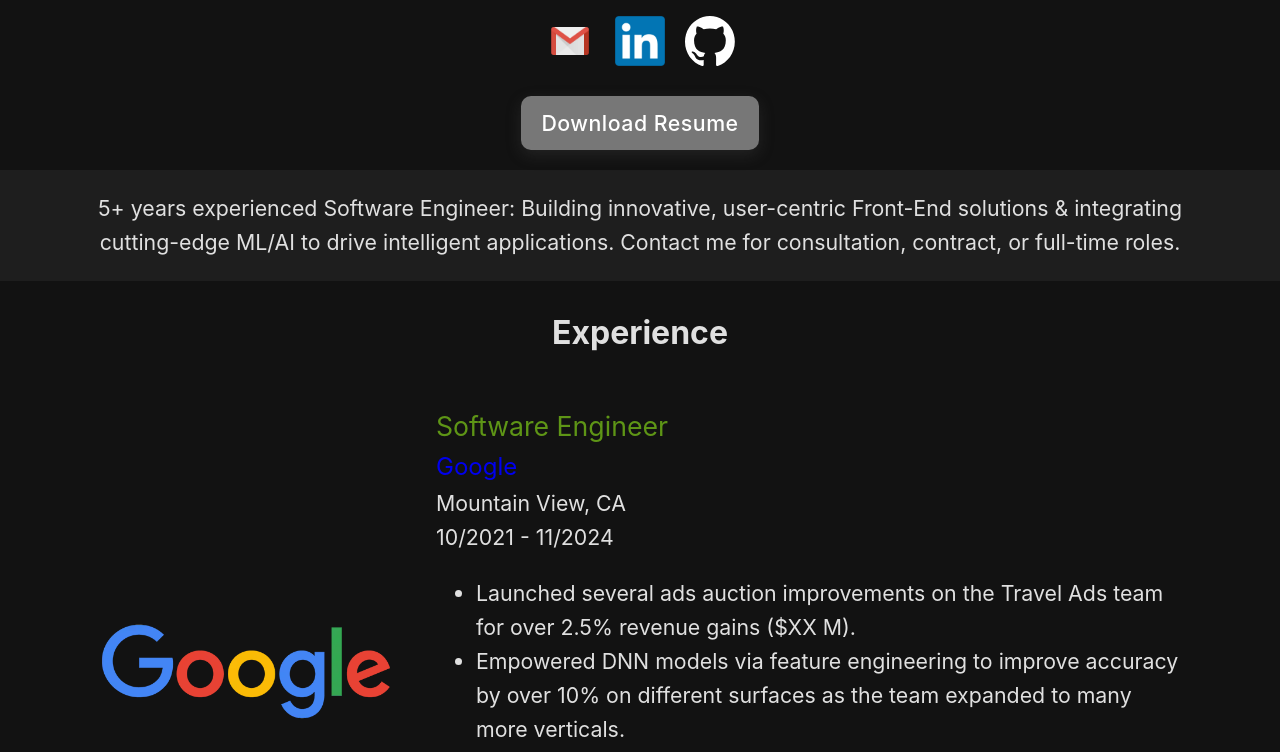
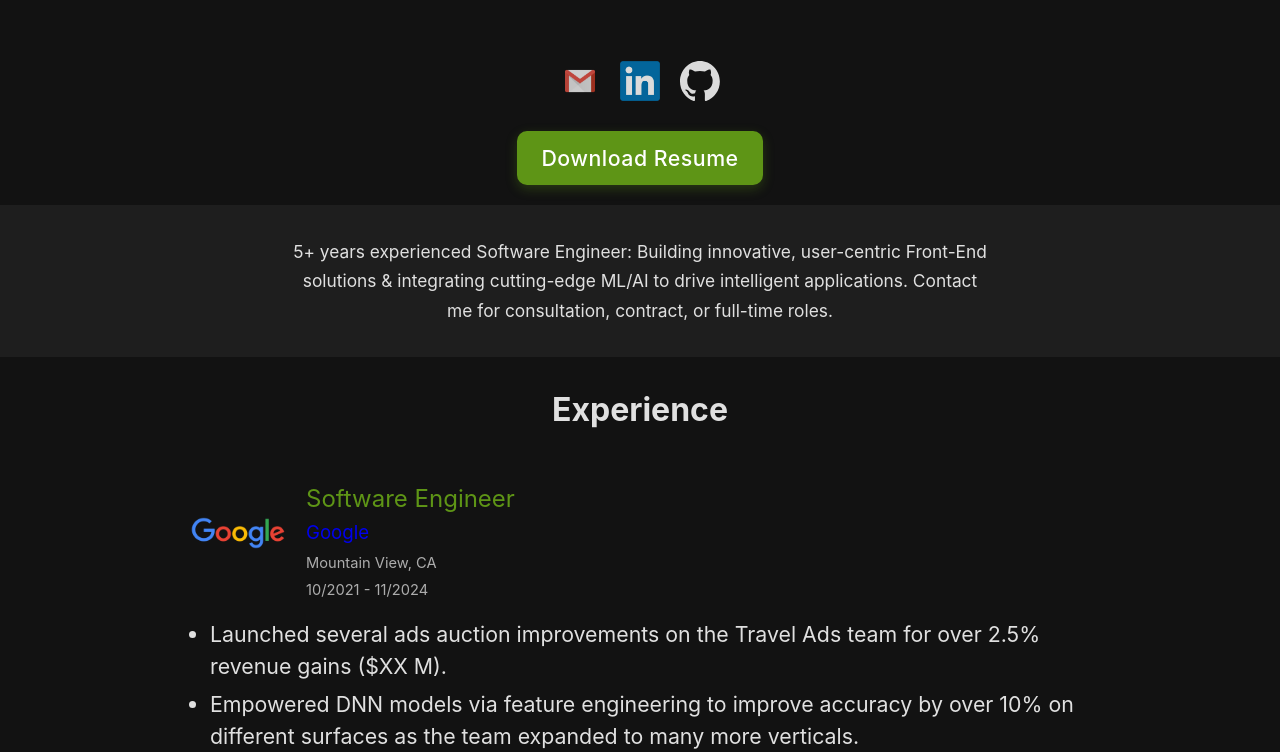
Before and after one commit to Jibram/jibram.github.io, a React (Vite) app: page / in a window 1280 px wide. Shown: the part 480-1232 px from the top of the page. Built offline with nearby package versions, Linux system fonts and the light colour scheme.

Commit message:
Redesign

```diff
--- a/src/components/Me.css
+++ b/src/components/Me.css
@@ -19,7 +19,6 @@
 }
 
 .AboutMe > .Greeting > .Name {
+  width: 100%;
   text-align: center;
-  max-width: 85%;
-  text-wrap: nowrap;
 }
--- a/src/components/Me.jsx
+++ b/src/components/Me.jsx
@@ -7,7 +7,7 @@
     <div className="AboutMe">
       <div className="Greeting">
         <img className="Me" src={content.ME.PHOTO} alt={'Me'} />
-        <h1 className="Name">{content.ME.FIRSTNAME}</h1>
+        <h1 className="Name">{content.ME.NAME}</h1>
       </div>
     </div>
   );
--- a/src/components/Resume/Contacts.css
+++ b/src/components/Resume/Contacts.css
@@ -2,11 +2,18 @@
   display: flex;
   justify-content: center;
   align-items: center;
+  gap: 20px;
   margin-top: 20px;
 }
 
 .Contact {
-  height: 50px;
-  width: 50px;
-  margin: 0px 10px 0px 10px;
+  height: 40px;
+  width: 40px;
+  opacity: 0.85;
+  transition: opacity 0.2s ease, transform 0.2s ease;
 }
+
+.Contact:hover {
+  opacity: 1;
+  transform: scale(1.15);
+}
--- a/src/components/Resume/Experiences.css
+++ b/src/components/Resume/Experiences.css
@@ -8,60 +8,71 @@
   align-items: center;
 }
 
-@media only screen and (max-width: 1199px) {
-  .Experiences > .Experience {
-    max-width: 85%;
-    width: 85%;
-    display: flex;
-    flex-direction: column;
-    align-items: center;
-  }
+.Experience {
+  width: 85%;
+  max-width: 900px;
+  padding: 24px 0;
+  border-bottom: 1px solid rgba(128, 128, 128, 0.2);
+}
 
-  .Experiences > .Experience > .ExpLogo {
-    margin-top: 20px;
-    margin-bottom: 20px;
-    margin-right: 0px;
+.Experience:last-child {
+  border-bottom: none;
+}
+
+.ExpHeader {
+  display: flex;
+  flex-direction: row;
+  align-items: flex-start;
+  gap: 20px;
+  margin-bottom: 16px;
+}
+
+.LogoLink {
+  flex-shrink: 0;
+}
+
+.Logo {
+  width: 72px;
+  height: 72px;
+  object-fit: contain;
+  border-radius: 12px;
+}
+
+@media (min-width: 768px) {
+  .Logo {
+    width: 96px;
+    height: 96px;
   }
 }
 
-@media only screen and (min-width: 1200px) {
-  .Experiences > .Experience {
-    max-width: 85%;
-    width: 85%;
-    display: flex;
-    flex-direction: row;
-    justify-content: center;
-    padding: 20px 0px 20px 0px;
-  }
-
-  .Experiences > .Experience > .ExpLogo {
-    display: flex;
-    align-items: center;
-    /*Vertical Alignment*/
-    margin-right: 40px;
-  }
+.ExpMeta {
+  display: flex;
+  flex-direction: column;
+  gap: 4px;
 }
 
-.Experiences > .Experience > .ExpLogo > .LogoWrapper {
-  display: flex;
-  justify-content: center;
-  /*Horizontal Alignment*/
+.ExpMeta > .Role {
+  color: #5e9516;
+  font-size: 18pt;
+  line-height: 1.2;
 }
 
-.Experiences > .Experience > .ExpLogo > .LogoWrapper > .Logo {
-  border-radius: 20%;
-  width: 300px;
+.ExpMeta > .Company {
+  font-size: 14pt;
 }
 
-.Experience > .ExpDescription {
-  max-width: 1000px;
+.ExpMeta > .Location,
+.ExpMeta > .Date {
+  font-size: 11pt;
+  opacity: 0.75;
 }
 
-.Experience > .ExpDescription > .Role {
-  color: #5e9516;
-  font-size: 20pt;
+.Bullets {
+  padding-left: 20px;
+  margin: 0;
 }
 
-.Experience > .ExpDescription > .Company {
-  font-size: 18pt;
+.Bullets > .Bullet {
+  margin-bottom: 6px;
+  line-height: 1.5;
 }
--- a/src/components/Resume/Experiences.jsx
+++ b/src/components/Resume/Experiences.jsx
@@ -5,34 +5,25 @@
 
 const Experience = ({ exp }) => {
   return (
-    <div className={'Experience'}>
-      <div className="ExpLogo">
-        <a className="LogoWrapper" href={exp.LINK}>
-          <img className="Logo" src={exp.LOGO} />
+    <div className="Experience">
+      <div className="ExpHeader">
+        <a href={exp.LINK} className="LogoLink">
+          <img className="Logo" src={exp.LOGO} alt={exp.COMPANY} />
         </a>
+        <div className="ExpMeta">
+          <div className="Role">{exp.ROLE}</div>
+          <div className="Company">
+            <a className="Hyperlink" href={exp.LINK}>{exp.COMPANY}</a>
           </div>
-      <div className="ExpDescription">
-        <div className="Role"> {exp.ROLE} </div>
-        <div className="Company">
-          {' '}
-          <a className="Hyperlink" href={exp.LINK}>
-            {exp.COMPANY}
-          </a>{' '}
+          <div className="Location">{exp.LOCATION}</div>
+          <div className="Date">{exp.START}{' - '}{exp.END}</div>
         </div>
-        <div className="Location"> {exp.LOCATION} </div>
-        <div className="Date">
-          {exp.START} {' - '} {exp.END}
       </div>
-        <ul>
-          {exp.INFO.map((bullet) => {
-            return (
-              <li className="Bullet" key={crypto.randomUUID()}>
-                {bullet}
-              </li>
-            );
-          })}
+      <ul className="Bullets">
+        {exp.INFO.map((bullet) => (
+          <li className="Bullet" key={crypto.randomUUID()}>{bullet}</li>
+        ))}
       </ul>
-      </div>
     </div>
   );
 };
@@ -42,14 +33,12 @@
   return (
     <div className={`Experiences ${theme}-theme`}>
       <h2 style={{ textAlign: 'center' }}>Experience</h2>
-      {content.EXPERIENCES.map((experience) => {
-        return (
+      {content.EXPERIENCES.map((experience) => (
         <Experience
           exp={experience}
           key={`exp-${experience.COMPANY}-${experience.START}`}
         />
-        );
-      })}
+      ))}
     </div>
   );
 };
--- a/src/components/Resume/Intro.css
+++ b/src/components/Resume/Intro.css
@@ -1,10 +1,14 @@
 .Intro {
   display: flex;
-  flex-direction: row;
   justify-content: center;
+  padding: 32px 0;
 }
 
 .Intro > .About {
+  max-width: 700px;
+  width: 85%;
+  font-size: 13pt;
+  line-height: 1.7;
   text-align: center;
-  max-width: 85%;
+  margin: 0;
 }
--- a/src/components/Resume/ResumeButton.css
+++ b/src/components/Resume/ResumeButton.css
@@ -1,46 +1,32 @@
-/* Modern Download Resume Button CSS */
-.ResumeDownloadButton {
-  /* Layout & Sizing */
-  text-align: center;
-  padding: 10px 20px; /* Generous padding for a comfortable click area */
-  min-width: 120px; /* Ensures a minimum width for consistency */
-
-  /* Appearance */
-  background-color: #777;
-  color: #ffffff; /* White text for contrast */
-  border: none; /* No default border */
-  border-radius: 10px; /* Slightly more rounded corners for softness */
-  cursor: pointer; /* Indicates interactivity */
-  text-decoration: none; /* Removes underline from anchor tag */
-
-  /* Typography */
-  font-weight: 500; /* Semi-bold text */
-  letter-spacing: 0.5px; /* A little space between letters for readability */
-
-  /* Shadows & Transitions for interactivity */
-  box-shadow: 0 5px 15px rgba(77, 77, 77, 0.3); /* Soft shadow for depth */
-  transition:
-    background-color 0.3s ease,
-    transform 0.2s ease,
-    box-shadow 0.3s ease; /* Smooth animations for hover/active states */
-}
-
-/* Hover effect: Subtle lift and color change */
-.ResumeDownloadButton:hover {
-  background-color: #2563eb; /* Darker blue on hover (Tailwind's blue-600) */
-  transform: translateY(-3px); /* Lifts the button slightly */
-  box-shadow: 0 8px 20px rgba(59, 130, 246, 0.4); /* More pronounced shadow */
-}
-
-/* Active effect: "Press" feeling */
-.ResumeDownloadButton:active {
-  background-color: #1d4ed8; /* Even darker blue when clicked (Tailwind's blue-700) */
-  transform: translateY(0); /* Button returns to original position */
-  box-shadow: 0 2px 8px rgba(59, 130, 246, 0.2); /* Smaller shadow */
-}
-
 .ResumeDownloadWrapper {
   margin: 20px;
   display: flex;
-  justify-content: center; /* Centers the button horizontally */
+  justify-content: center;
 }
+
+.ResumeDownloadButton {
+  text-align: center;
+  padding: 10px 24px;
+  background-color: #5e9516;
+  color: #ffffff;
+  border: none;
+  border-radius: 10px;
+  cursor: pointer;
+  text-decoration: none;
+  font-weight: 500;
+  letter-spacing: 0.5px;
+  box-shadow: 0 4px 12px rgba(94, 149, 22, 0.3);
+  transition: background-color 0.2s ease, transform 0.2s ease, box-shadow 0.2s ease;
+}
+
+.ResumeDownloadButton:hover {
+  background-color: #4a7711;
+  transform: translateY(-2px);
+  box-shadow: 0 6px 16px rgba(94, 149, 22, 0.4);
+}
+
+.ResumeDownloadButton:active {
+  background-color: #3a5e0d;
+  transform: translateY(0);
+  box-shadow: 0 2px 6px rgba(94, 149, 22, 0.2);
+}
--- a/src/components/Resume/Skills.css
+++ b/src/components/Resume/Skills.css
@@ -1,27 +1,37 @@
 .Skills {
   display: flex;
   flex-direction: column;
-  padding: 40px 0px 40px 0px;
+  align-items: center;
+  gap: 32px;
+  padding: 40px 0;
 }
 
 .Skill {
-  margin: auto;
   display: flex;
   flex-direction: column;
-  width: 60%;
   align-items: center;
+  gap: 12px;
+  width: 85%;
+  max-width: 700px;
 }
 
 .Skill > .Type {
-  font-size: 20pt;
+  font-size: 18pt;
   color: #5e9516;
-  width: 50%;
-  min-width: 300px;
-  text-align: center;
 }
 
-.Skill > .List {
-  padding-left: 0px;
-  list-style: none;
-  text-align: center;
+.Pills {
+  display: flex;
+  flex-wrap: wrap;
+  justify-content: center;
+  gap: 8px;
 }
+
+.Pill {
+  padding: 4px 14px;
+  border-radius: 999px;
+  border: 1px solid #5e9516;
+  color: #5e9516;
+  font-size: 11pt;
+  line-height: 1.6;
+}
--- a/src/components/Resume/Skills.jsx
+++ b/src/components/Resume/Skills.jsx
@@ -5,29 +5,30 @@
 const Skills = () => (
   <div className="Skills">
     <div className="Skill">
-      <div className="Type">{'Languages'}</div>
-      <ul className="List">
-        {content.SKILLS.LANGUAGES.map((language) => {
-          return <li key={language}>{language}</li>;
-        })}
-      </ul>
+      <div className="Type">Languages</div>
+      <div className="Pills">
+        {content.SKILLS.LANGUAGES.map((language) => (
+          <span className="Pill" key={language}>{language}</span>
+        ))}
+      </div>
     </div>
     <div className="Skill">
-      <div className="Type">{'Technologies'}</div>
-      <ul className="List" style={{ columnCount: 2 }}>
-        {content.SKILLS.TECHNOLOGIES.map((technology) => {
-          return <li key={technology}>{technology}</li>;
-        })}
-      </ul>
+      <div className="Type">Technologies</div>
+      <div className="Pills">
+        {content.SKILLS.TECHNOLOGIES.map((technology) => (
+          <span className="Pill" key={technology}>{technology}</span>
+        ))}
+      </div>
     </div>
     <div className="Skill">
-      <div className="Type">{'Spoken Languages'}</div>
-      <ul className="List">
-        {content.SKILLS.MISC.map((spokenLanguage) => {
-          return <li key={spokenLanguage}>{spokenLanguage}</li>;
-        })}
-      </ul>
+      <div className="Type">Spoken Languages</div>
+      <div className="Pills">
+        {content.SKILLS.MISC.map((lang) => (
+          <span className="Pill" key={lang}>{lang}</span>
+        ))}
+      </div>
     </div>
   </div>
 );
+
 export default Skills;
--- a/src/components/content.js
+++ b/src/components/content.js
@@ -1,4 +1,4 @@
-import mePicture from '../assets/images/me.webp';
+import mePicture from '../assets/images/me.jpg';
 import gmailLogo from '../assets/images/gmail.webp';
 import linkedinLogo from '../assets/images/linkedIn.webp';
 import githubLogo from '../assets/images/github.svg';
@@ -13,7 +13,7 @@
 var content = {
   ME: {
     PHOTO: mePicture,
-    FIRSTNAME: 'Jibram ',
+    NAME: 'Jibram Jimenez-Loza',
   },
   ABOUT:
     '5+ years experienced Software Engineer: Building innovative, user-centric Front-End solutions & integrating cutting-edge ML/AI to drive intelligent applications. Contact me for consultation, contract, or full-time roles.',
```
Also changed, not shown: src/components/Resume/Education.css (+52 -26 lines), src/components/Resume/Education.jsx (+16 -20 lines), src/assets/images/me.jpg (added), src/assets/images/me.webp (deleted). Lines whose indentation alone changed are shown as unchanged.
